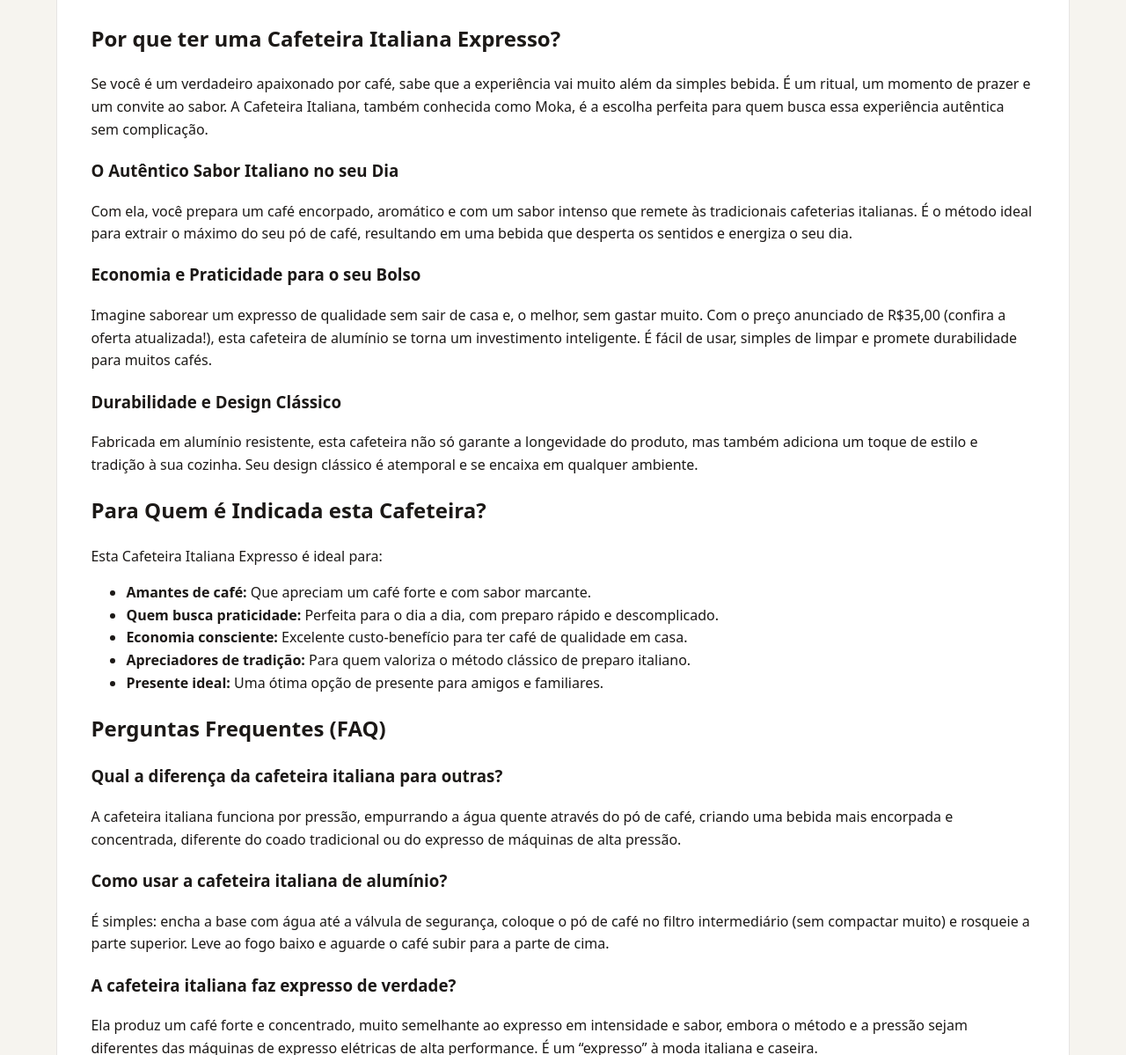
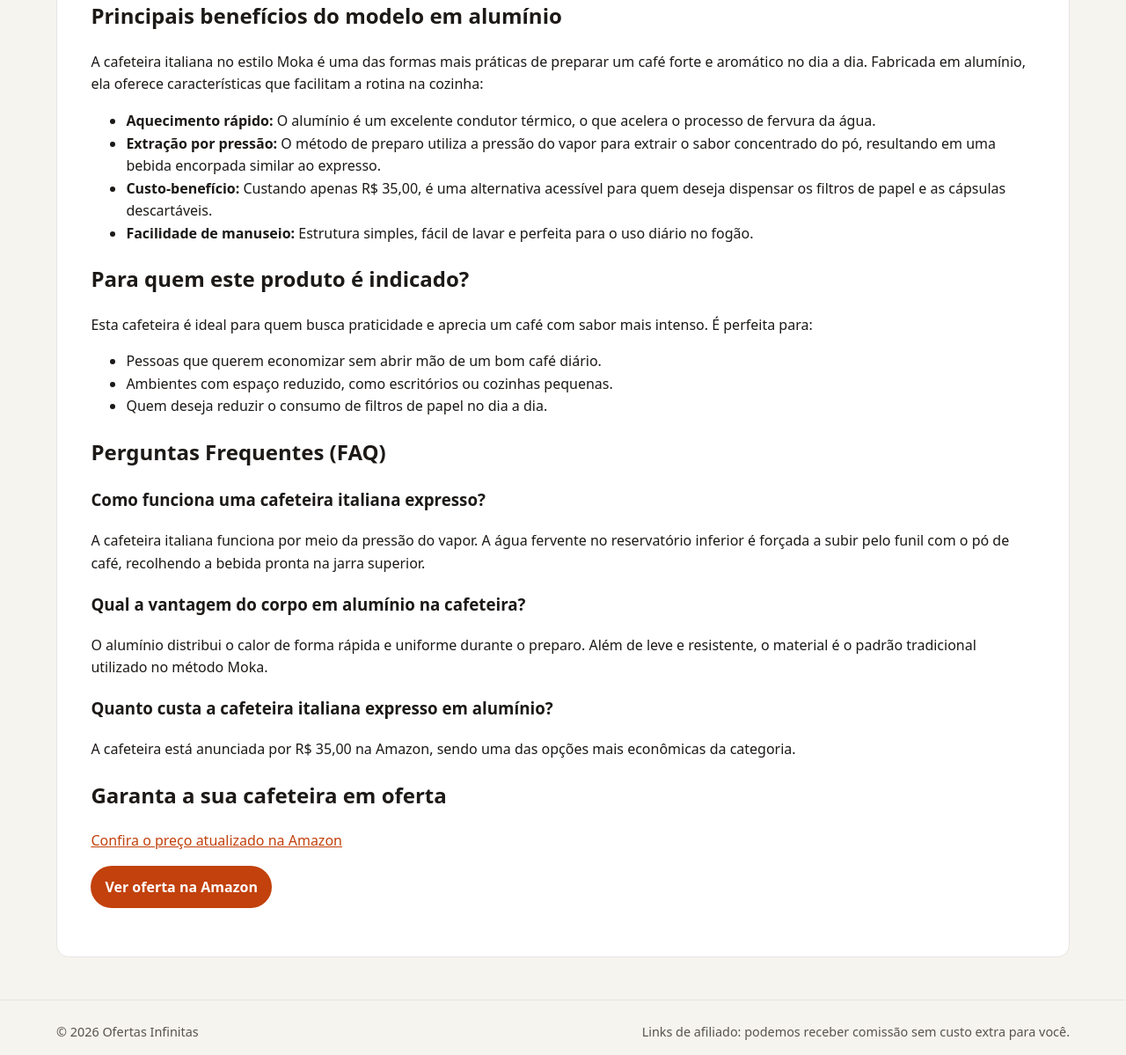
Before and after one commit to Monuver/afiliado, a Jekyll site: the page built from _posts/2026-08-18-cafeteira-italiana-expresso-aluminio-xicaras-b08b79hyvc.md, in a window 1280 px wide and 1400 px high, scrolled down 411 px. Shown: the part 201-1400 px from the top of the window at 88% size. Built offline with Jekyll 4.4.1, drawn with Linux system fonts in a browser that asks for light colours; some of the changed text lies outside the part shown; grey boxes are pictures that could not be loaded.

Commit message:
chore: novas ofertas geradas automaticamente

```diff
--- a/_posts/2026-08-18-cafeteira-italiana-expresso-aluminio-xicaras-b08b79hyvc.md
+++ b/_posts/2026-08-18-cafeteira-italiana-expresso-aluminio-xicaras-b08b79hyvc.md
@@ -1,8 +1,8 @@
 ---
 layout: post
-title: 'Café Perfeito em Casa: Sua Cafeteira Italiana Expresso Chegou!'
-description: Descubra a Cafeteira Italiana Expresso de alumínio por apenas R$35! Prepare um café delicioso, forte e autêntico no conforto da sua casa. Qualidade e...
-date: 2026-08-18 23:38:07 -0300
+title: 'Cafeteira Italiana Expresso em Alumínio por R$ 35,00: Vale a Pena?'
+description: Prepare um café encorpado e tradicional gastando pouco. Veja os detalhes da cafeteira italiana expresso em alumínio em oferta por R$ 35,00.
+date: 2026-08-19 05:39:10 -0300
 categories:
 - ofertas
 image: https://m.media-amazon.com/images/I/61A1oovKq-L._AC_SL1200_.jpg
@@ -10,51 +10,40 @@ preco: R$35,00
 affiliate_url: https://amzn.to/4x2LESM
 ---
 
-# Café Perfeito em Casa: Sua Cafeteira Italiana Expresso Chegou!
+# Cafeteira Italiana Expresso em Alumínio por R$ 35,00: Vale a Pena?
 
-Descubra a Cafeteira Italiana Expresso de alumínio por apenas R$35! Prepare um café delicioso, forte e autêntico no conforto da sua casa. Qualidade e sabor garantidos.
+Prepare um café encorpado e tradicional gastando pouco. Veja os detalhes da cafeteira italiana expresso em alumínio em oferta por R$ 35,00.
 
 ![Cafeteira Italiana Expresso Aluminio Xícaras](https://m.media-amazon.com/images/I/61A1oovKq-L._AC_SL1200_.jpg)
 
-## Por que ter uma Cafeteira Italiana Expresso?
+## Principais benefícios do modelo em alumínio
 
-Se você é um verdadeiro apaixonado por café, sabe que a experiência vai muito além da simples bebida. É um ritual, um momento de prazer e um convite ao sabor. A Cafeteira Italiana, também conhecida como Moka, é a escolha perfeita para quem busca essa experiência autêntica sem complicação.
+A cafeteira italiana no estilo Moka é uma das formas mais práticas de preparar um café forte e aromático no dia a dia. Fabricada em alumínio, ela oferece características que facilitam a rotina na cozinha:
 
-### O Autêntico Sabor Italiano no seu Dia
+* **Aquecimento rápido:** O alumínio é um excelente condutor térmico, o que acelera o processo de fervura da água.
+* **Extração por pressão:** O método de preparo utiliza a pressão do vapor para extrair o sabor concentrado do pó, resultando em uma bebida encorpada similar ao expresso.
+* **Custo-benefício:** Custando apenas R$ 35,00, é uma alternativa acessível para quem deseja dispensar os filtros de papel e as cápsulas descartáveis.
+* **Facilidade de manuseio:** Estrutura simples, fácil de lavar e perfeita para o uso diário no fogão.
 
-Com ela, você prepara um café encorpado, aromático e com um sabor intenso que remete às tradicionais cafeterias italianas. É o método ideal para extrair o máximo do seu pó de café, resultando em uma bebida que desperta os sentidos e energiza o seu dia.
+## Para quem este produto é indicado?
 
-### Economia e Praticidade para o seu Bolso
+Esta cafeteira é ideal para quem busca praticidade e aprecia um café com sabor mais intenso. É perfeita para:
 
-Imagine saborear um expresso de qualidade sem sair de casa e, o melhor, sem gastar muito. Com o preço anunciado de R$35,00 (confira a oferta atualizada!), esta cafeteira de alumínio se torna um investimento inteligente. É fácil de usar, simples de limpar e promete durabilidade para muitos cafés.
-
-### Durabilidade e Design Clássico
-
-Fabricada em alumínio resistente, esta cafeteira não só garante a longevidade do produto, mas também adiciona um toque de estilo e tradição à sua cozinha. Seu design clássico é atemporal e se encaixa em qualquer ambiente.
-
-## Para Quem é Indicada esta Cafeteira?
-
-Esta Cafeteira Italiana Expresso é ideal para:
-
-*   **Amantes de café:** Que apreciam um café forte e com sabor marcante.
-*   **Quem busca praticidade:** Perfeita para o dia a dia, com preparo rápido e descomplicado.
-*   **Economia consciente:** Excelente custo-benefício para ter café de qualidade em casa.
-*   **Apreciadores de tradição:** Para quem valoriza o método clássico de preparo italiano.
-*   **Presente ideal:** Uma ótima opção de presente para amigos e familiares.
+* Pessoas que querem economizar sem abrir mão de um bom café diário.
+* Ambientes com espaço reduzido, como escritórios ou cozinhas pequenas.
+* Quem deseja reduzir o consumo de filtros de papel no dia a dia.
 
 ## Perguntas Frequentes (FAQ)
 
-### Qual a diferença da cafeteira italiana para outras?
-A cafeteira italiana funciona por pressão, empurrando a água quente através do pó de café, criando uma bebida mais encorpada e concentrada, diferente do coado tradicional ou do expresso de máquinas de alta pressão.
+### Como funciona uma cafeteira italiana expresso?
+A cafeteira italiana funciona por meio da pressão do vapor. A água fervente no reservatório inferior é forçada a subir pelo funil com o pó de café, recolhendo a bebida pronta na jarra superior.
 
-### Como usar a cafeteira italiana de alumínio?
-É simples: encha a base com água até a válvula de segurança, coloque o pó de café no filtro intermediário (sem compactar muito) e rosqueie a parte superior. Leve ao fogo baixo e aguarde o café subir para a parte de cima.
+### Qual a vantagem do corpo em alumínio na cafeteira?
+O alumínio distribui o calor de forma rápida e uniforme durante o preparo. Além de leve e resistente, o material é o padrão tradicional utilizado no método Moka.
 
-### A cafeteira italiana faz expresso de verdade?
-Ela produz um café forte e concentrado, muito semelhante ao expresso em intensidade e sabor, embora o método e a pressão sejam diferentes das máquinas de expresso elétricas de alta performance. É um "expresso" à moda italiana e caseira.
+### Quanto custa a cafeteira italiana expresso em alumínio?
+A cafeteira está anunciada por R$ 35,00 na Amazon, sendo uma das opções mais econômicas da categoria.
 
-## Garanta Já o Seu Café Perfeito!
-
-Não perca a chance de ter um café delicioso e autêntico todos os dias. Clique e confira o preço atualizado desta oferta na Amazon:
+## Garanta a sua cafeteira em oferta
 
 [Confira o preço atualizado na Amazon](https://amzn.to/4x2LESM)
```
Also changed, not shown: _posts/2026-08-19-cadeira-escritorio-presidente-duoffice-du500a-b09vnbcfdj.md (added, +48 -0 lines), _posts/2026-08-19-flexiveis-cotonete-bastonetes-bellacotton-150unidades-b0cx9wkp1b.md (added, +47 -0 lines), _posts/2026-08-19-shampoo-clorexidina-seborreia-queda-500ml-b09l9qkmd1.md (added, +53 -0 lines).
